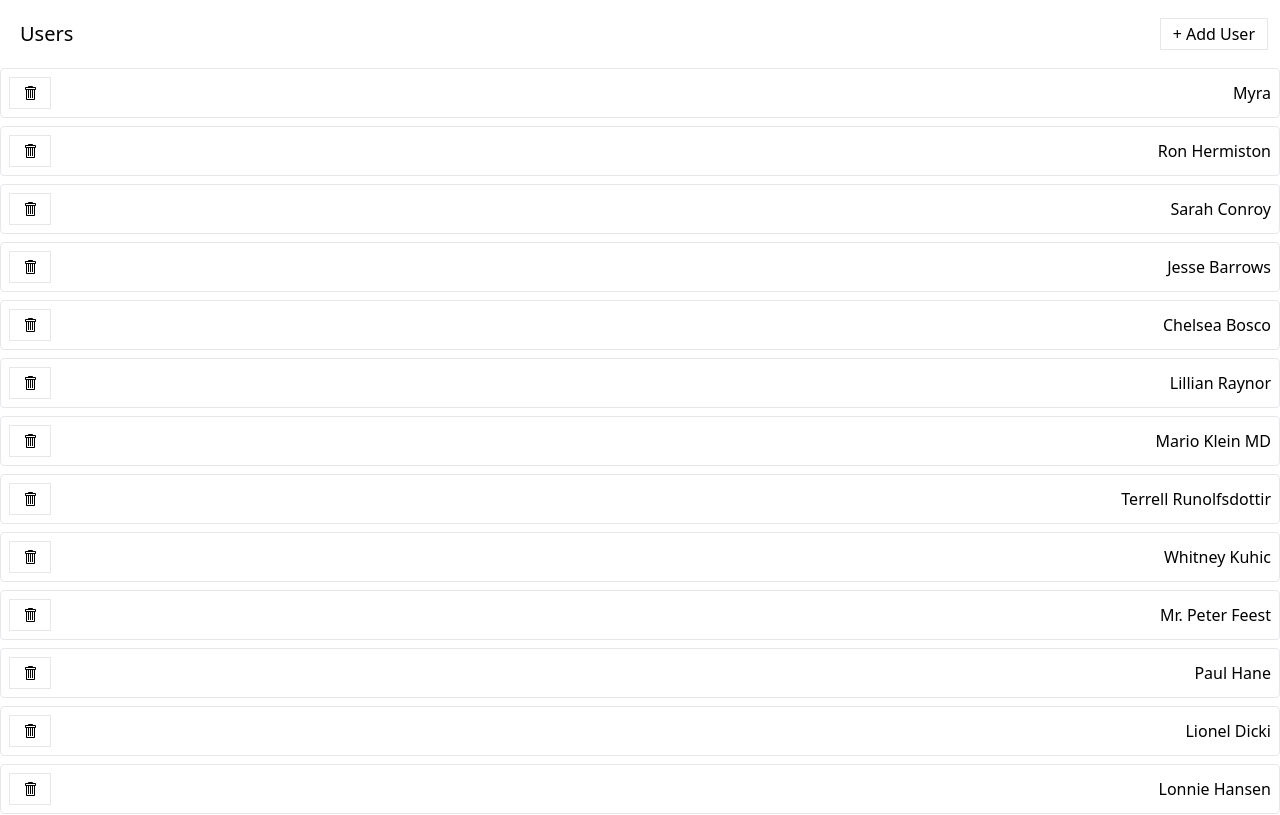
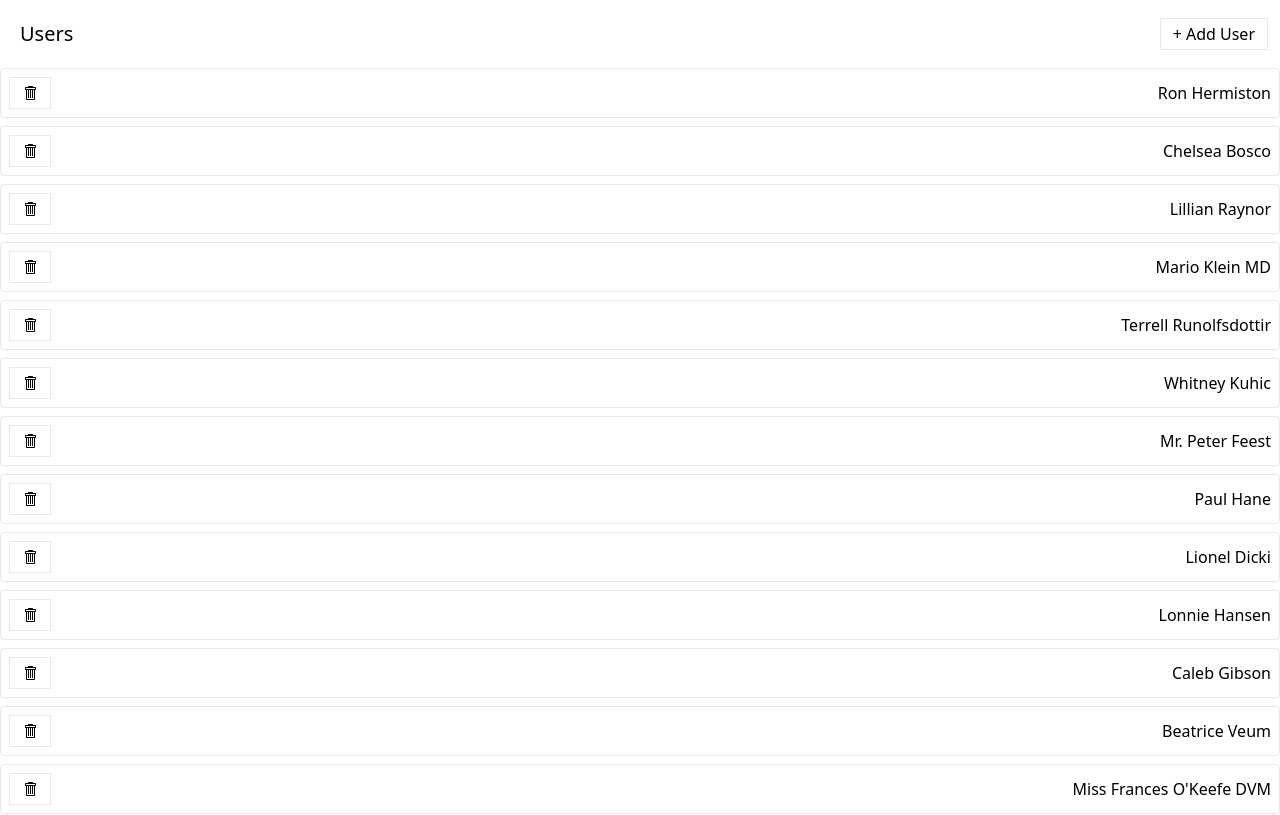
Before and after one commit to MichaelWiss/media, a React (Create React App) app: page / in a window 1280 px wide. Shown: the top 815 px of the page. Built offline with nearby package versions, Linux system fonts and the light colour scheme; data requests are answered from the project's data file.

Commit message:
fixed error

```diff
--- a/db.json
+++ b/db.json
@@ -1,20 +1,8 @@
 {
   "users": [
     {
-      "id": 1,
-      "name": "Myra"
-    },
-    {
       "name": "Ron Hermiston",
       "id": 2
-    },
-    {
-      "name": "Sarah Conroy",
-      "id": 3
-    },
-    {
-      "name": "Jesse Barrows",
-      "id": 4
     },
     {
       "name": "Chelsea Bosco",
--- a/src/components/UsersListItem.js
+++ b/src/components/UsersListItem.js
@@ -9,7 +9,7 @@ function UsersListItem({ user }) {
     const [doRemoveUser, isLoading, error] = useThunk(removeUser);
 
     const handleClick = () => {
-        doRemoveUser();
+        doRemoveUser(user);
     }
 
     return (
```
